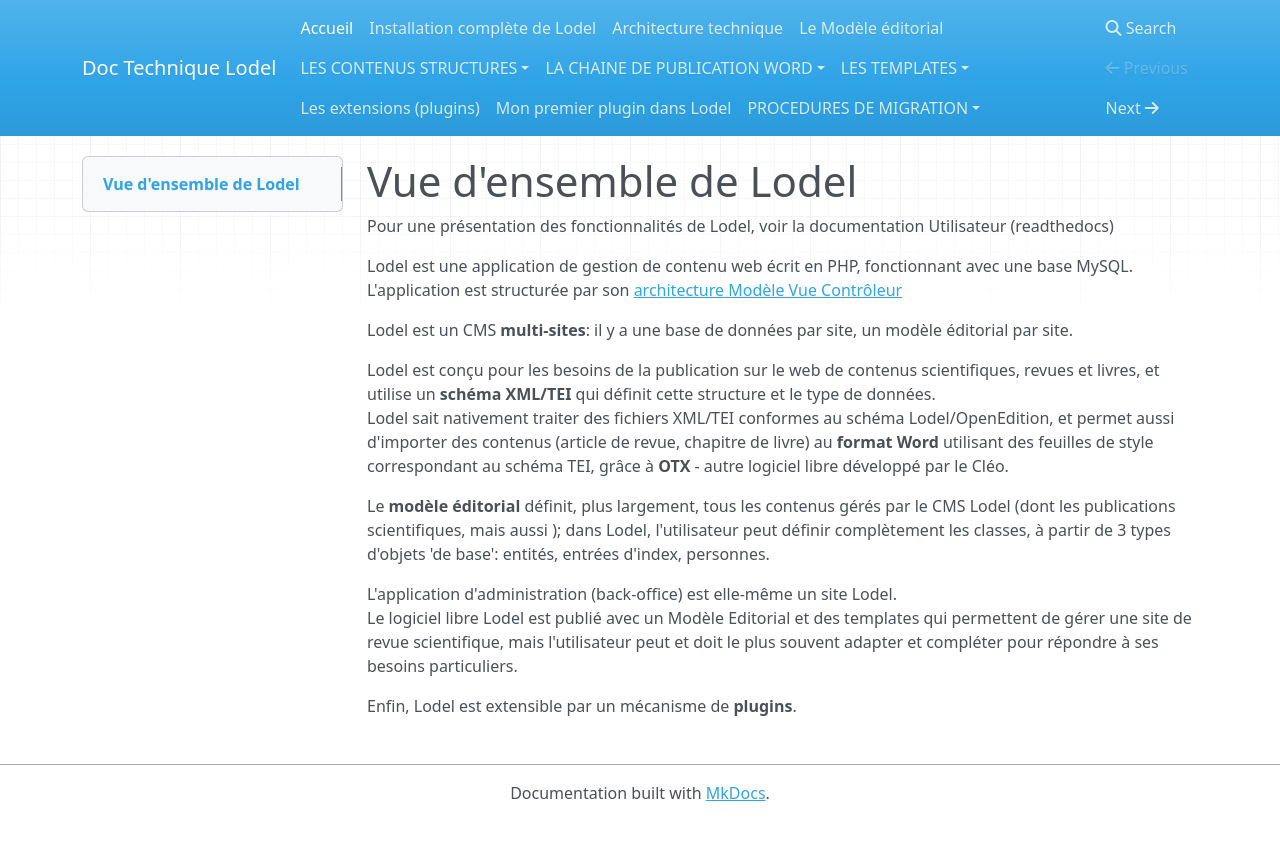
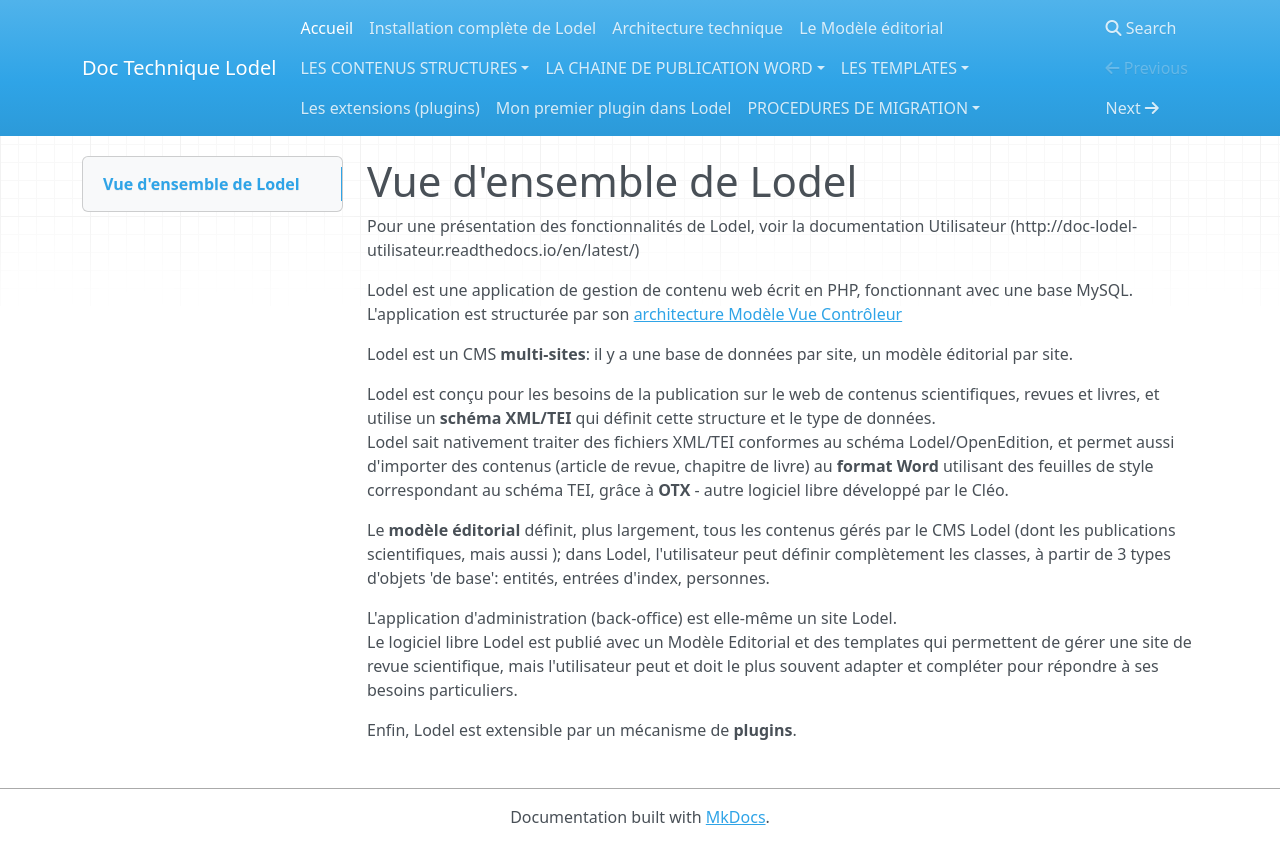
Before and after one commit to ValentinGeorgesDubost/Doc-Lodel, an MkDocs documentation site: the page built from docs/index.md, in a window 1280 px wide. Shown: the top 864 px of the page. Built offline with MkDocs 1.6.1, drawn with Linux system fonts in a browser that asks for light colours; nearby versions of some CDN libraries; old or Windows-style settings are respelled for this version of MkDocs; part of the change alters nothing that is shown.

Commit message:
Update index.md

```diff
--- a/docs/index.md
+++ b/docs/index.md
@@ -1,7 +1,7 @@
 Vue d'ensemble de Lodel
 =======================
 
-Pour une présentation des fonctionnalités de Lodel, voir la documentation Utilisateur (readthedocs)
+Pour une présentation des fonctionnalités de Lodel, voir la documentation Utilisateur (http://doc-lodel-utilisateur.readthedocs.io/en/latest/)
 
 Lodel est une application de gestion de contenu web écrit en PHP, fonctionnant avec une base MySQL.
 L'application est structurée par son [architecture Modèle Vue Contrôleur](https://doc-lodel.readthedocs.io/en/latest/Architecture%20et%20organisation/)
```
